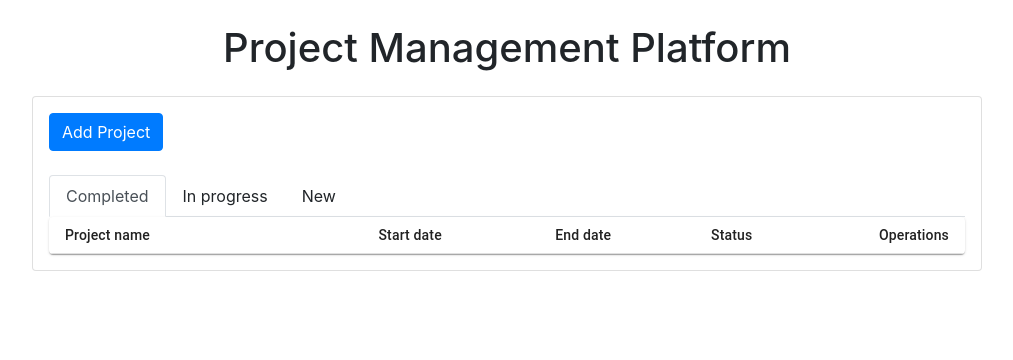
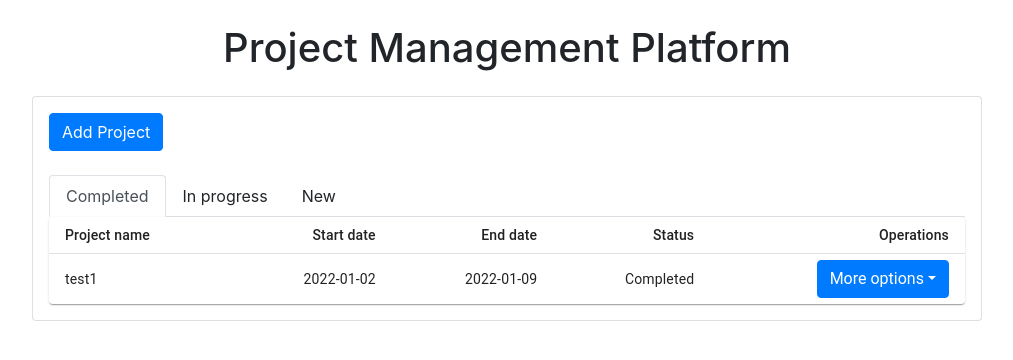
Before and after one commit to mickac/Project-Management-Platform, a React (Create React App) app: page / in a window 1280 px wide. Both pictures are taken after a click on the element "Completed". Shown: the top 360 px of the page, without its empty margins (133-1146 px from the left). Built offline with nearby package versions, Linux system fonts and the light colour scheme.

Commit message:
Small react adjustment, improving project table

```diff
--- a/package.json
+++ b/package.json
@@ -2,7 +2,6 @@
   "name": "frontend",
   "version": "0.1.0",
   "private": true,
-  "proxy": "http://localhost:8000",
   "dependencies": {
     "@emotion/react": "^11.7.1",
     "@emotion/styled": "^11.6.0",
@@ -12,7 +11,9 @@
     "@testing-library/user-event": "^13.5.0",
     "axios": "^0.21.1",
     "bootstrap": "^4.6.0",
+    "http-proxy-middleware": "^2.0.1",
     "react": "^17.0.2",
+    "react-bootstrap": "^2.1.0",
     "react-dom": "^17.0.2",
     "react-scripts": "5.0.0",
     "reactstrap": "^8.9.0",
--- a/src/App.js
+++ b/src/App.js
@@ -1,4 +1,5 @@
 import React, { Component } from "react";
+import { DropdownButton, Dropdown } from 'react-bootstrap'
 import axios from 'axios';
 import Table from '@mui/material/Table';
 import TableBody from '@mui/material/TableBody';
@@ -20,6 +21,30 @@ const projectItems =[
     end_date: "2022-01-09",
     status: 2,
   },
+  {
+    id: 2,
+    title: "test1",
+    details: "test",
+    start_date: "2022-01-02",
+    end_date: "2022-01-09",
+    status: 0,
+  },
+  {
+    id: 3,
+    title: "test2",
+    details: "test",
+    start_date: "2022-01-02",
+    end_date: "2022-01-09",
+    status: 1,
+  },
+  {
+    id: 4,
+    title: "test3",
+    details: "test",
+    start_date: "2022-01-02",
+    end_date: "2022-01-09",
+    status: 2,
+  },
 ]
 
 
@@ -27,7 +52,6 @@ class App extends Component {
   constructor(props) {
     super(props);
     this.state = {
-      viewInProgress: true,
       projectList: projectItems,
     };
   }
@@ -84,6 +108,18 @@ class App extends Component {
     );
   };
 
+  selectStatus = (status) => {
+    if (status === 0){
+      return "Completed"
+    }
+    if (status === 1){
+      return "In progress"
+    }
+    if (status === 2){
+      return "New"
+    }
+  }
+
   renderItems = () => {
     const newItems = this.state.projectList.filter(
       (item) => item.status === this.state.status
@@ -104,16 +140,23 @@ class App extends Component {
           <TableBody>
             {newItems.map((item) =>  (
               <TableRow
-                key={item.id}
+                key={ item.id }
                 sx={{ '&:last-child td, &:last-child th': { border: 0 } }}
               >
                 <TableCell component="th" scope="row">
-                  {item.title}
+                  { item.title }
                 </TableCell>
-                <TableCell align="right">{item.start_date}</TableCell>
-                <TableCell align="right">{item.end_date}</TableCell>
-                <TableCell align="right">{item.status}</TableCell>
-                <TableCell align="right">TBD</TableCell>
+                <TableCell align="right">{ item.start_date }</TableCell>
+                <TableCell align="right">{ item.end_date }</TableCell>
+                <TableCell align="right">{ this.selectStatus(item.status) }</TableCell>
+                <TableCell align="right">
+                  <DropdownButton id="dropdown-basic-button" title="More options">
+                    <Dropdown.Item href="#/action-1">Edit Project</Dropdown.Item>
+                    <Dropdown.Item href="#/action-2">Add Comment</Dropdown.Item>
+                    <Dropdown.Item href="#/action-3">Details</Dropdown.Item>
+                    <Dropdown.Item href="#/action-3">Delete Project</Dropdown.Item>
+                  </DropdownButton>
+                </TableCell>
               </TableRow>
             ))}
           </TableBody>
```
Also changed, not shown: src/setupProxy.js (added, +11 -0 lines), 2 other files (tests, documents, lock files or other folders).
